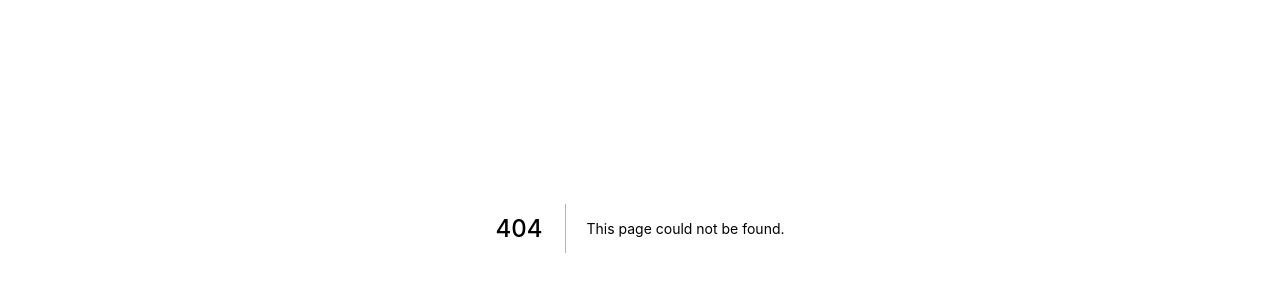
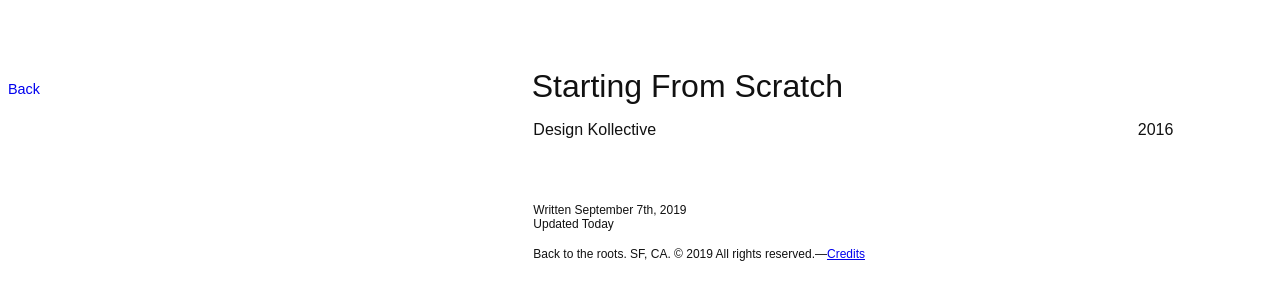
Before and after one commit to chrsgrffth/eight, a Next.js app: page /projects/design-kollective in a window 1280 px wide. Before the commit this address had no page. Shown: the part 172-472 px from the top of the page. Built offline with nearby package versions, Linux system fonts and the light colour scheme.

Commit message:
Updates to content and animations

```diff
--- a/components/nav-link/component.tsx
+++ b/components/nav-link/component.tsx
@@ -1,22 +1,66 @@
 import React from "react";
 import styled from "styled-components";
 import Link, { LinkProps } from "next/link";
+import { TweenLite } from "gsap";
 
-interface Props extends LinkProps {
+interface Props {
+  animationDelay?: number;
   children?: React.ReactNode;
   href: string;
 }
 
-export const NavLink = (props: Props) => {
-  return (
-    <Link {...props}>
-      <StyledLink href={props.href}>{props.children}</StyledLink>
-    </Link>
-  );
-};
+interface State {
+  isMounted: boolean;
+}
+
+export class NavLink extends React.Component<Props, State> {
+  public animationTarget: HTMLDivElement;
+
+  constructor(props: Props) {
+    super(props);
+
+    this.state = {
+      isMounted: false
+    };
+  }
+
+  public componentDidMount() {
+    this.setState({ isMounted: true });
+
+    if (this.animationTarget) {
+      TweenLite.set(this.animationTarget, {
+        opacity: 0,
+        y: 10
+      });
+      TweenLite.to(this.animationTarget, 0.2, {
+        opacity: 1,
+        y: 0
+      }).delay(2);
+    }
+  }
+
+  public render() {
+    return (
+      <Link {...this.props}>
+        <StyledLink href={this.props.href}>
+          <div style={{ overflow: "hidden" }}>
+            <div
+              ref={ref => (this.animationTarget = ref)}
+              style={{
+                visibility: this.state.isMounted ? "visible" : "hidden"
+              }}
+            >
+              {this.props.children}
+            </div>
+          </div>
+        </StyledLink>
+      </Link>
+    );
+  }
+}
 
 const StyledLink = styled.a`
   font-size: 0.9rem;
   text-decoration: none;
-  padding: 0.5em;
+  padding: 0.5rem;
 `;
--- a/pages/about.tsx
+++ b/pages/about.tsx
@@ -20,8 +20,8 @@ class AboutPage extends React.Component<Props> {
     return (
       <SiteLayout>
         <SiteHeader />
-        <div style={{ marginTop: "50vh" }}>
         <Wrapper>
+          <div style={{ marginTop: "50vh " }}></div>
           <Grid>
             <Column columns={6}>
               <Markdown>{content}</Markdown>
@@ -69,7 +69,6 @@ class AboutPage extends React.Component<Props> {
             </Column>
           </Grid>
         </Wrapper>
-        </div>
       </SiteLayout>
     );
   }
--- /dev/null
+++ b/pages/projects/design-kollective.tsx
@@ -0,0 +1,62 @@
+import React from "react";
+import { SiteLayout } from "../../components/site-layout";
+import { Grid, AlignItems } from "../../components/grid";
+import { Column } from "../../components/column";
+import { Markdown } from "../../components/markdown";
+import { Wrapper } from "../../components/wrapper";
+import { NavLink } from "../../components/nav-link";
+
+const DesignKollectivePage = () => {
+  return (
+    <SiteLayout>
+      <Wrapper>
+        <div style={{ height: "30vh" }} />
+        <Grid alignItems={AlignItems.Baseline}>
+          <Column columns={5}>
+            <NavLink href="/">Back</NavLink>
+          </Column>
+          <Column columns={6}>
+            <h1
+              style={{
+                fontSize: "2rem",
+                fontWeight: 500,
+                marginLeft: "-0.05em",
+                marginBottom: "0.5em"
+              }}
+            >
+              Starting From Scratch
+            </h1>
+            <div
+              style={{
+                display: "flex",
+                justifyContent: "space-between",
+                fontSize: "1rem",
+                fontWeight: 400,
+                marginBottom: "4rem"
+              }}
+            >
+              <p>Design Kollective</p>
+              <p>2016</p>
+            </div>
+            <Markdown>{content}</Markdown>
+            <p style={{ fontSize: "0.75rem" }}>Written September 7th, 2019</p>
+            <p style={{ fontSize: "0.75rem" }}>Updated Today</p>
+
+            <div style={{ margin: "1rem 0" }}>
+              <p style={{ fontSize: "0.75rem" }}>
+                Back to the roots. SF, CA. &copy; 2019 All rights reserved.—
+                <a href="/credits">Credits</a>
+              </p>
+            </div>
+          </Column>
+        </Grid>
+      </Wrapper>
+    </SiteLayout>
+  );
+};
+
+export default DesignKollectivePage;
+
+const content = `
+
+`;
--- a/pages/projects/twitch.tsx
+++ b/pages/projects/twitch.tsx
@@ -92,7 +92,7 @@ Notes:
 
 ## React
 
-Twitch loaded painfully slowly—even on fast networks. The decision was made at the top to rebuild the entire web client from it's current Ember.js / Ruby on Rails to React—with minimal change to the design. For us, this was the opportunity we were waiting for. The combination of React and TypeScript would allow us to build a powerful library of interface components with strong typing.
+In 2017, Twitch loaded painfully slowly—even on fast networks. The decision was made at the top to rebuild the entire web client from it's current Ember.js / Ruby on Rails to React—with minimal change to the design. For us, this was the opportunity we were waiting for. The combination of React and TypeScript would allow us to build a powerful library of interface components with strong typing.
 
 Notes:
 - remember that functional css library?
```
Also changed, not shown: components/effect/component.tsx (+41 -9 lines), components/site-header/component.tsx (+6 -16 lines), pages/index.tsx (+29 -8 lines), 1 other file (tests, documents, lock files or other folders). Lines whose indentation alone changed are shown as unchanged.
